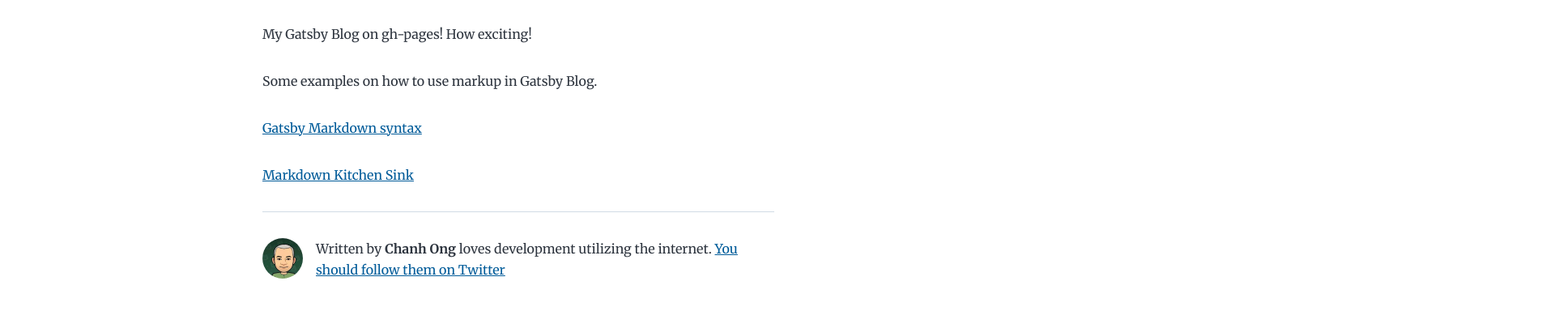
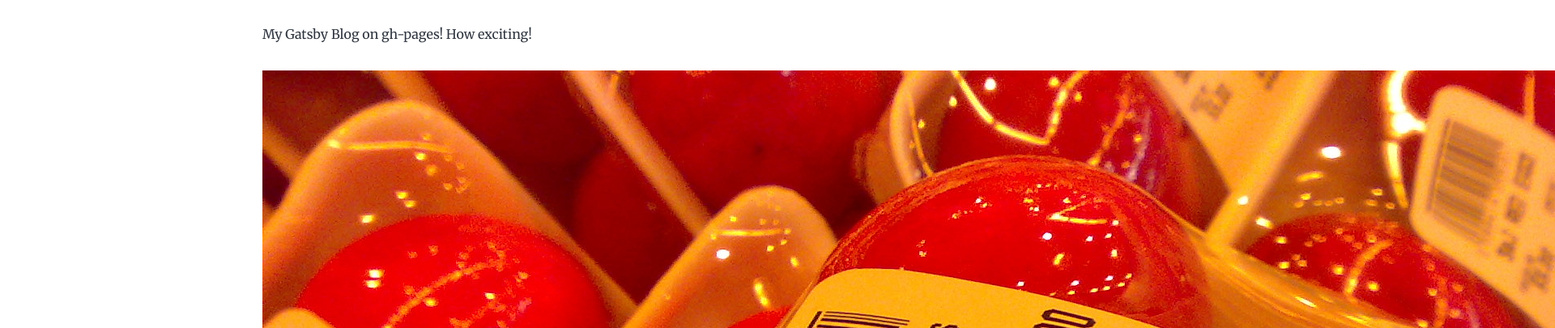
Before and after one commit to chanhong/chanhong.github.io, a Gatsby site: page /about/ in a window 1280 px wide. Shown: the part 211-616 px from the top of the page at 81% size, 1920 px wide, since content can reach past the window. Built offline with nearby package versions, Linux system fonts and the light colour scheme; Gatsby itself is replaced by a stand-in of ours.

Commit message:
eliminate folder of each blog entry

```diff
--- a/content/blog/about/index.md
+++ b/content/blog/about.md
@@ -6,6 +6,8 @@ description: "About Gatsby Blog"
 
 My Gatsby Blog on gh-pages! How exciting!
 
+![Chinese Salty Egg](./salty_egg.jpg)
+
 Some examples on how to use markup in Gatsby Blog.
 
 [Gatsby Markdown syntax](https://www.gatsbyjs.com/docs/reference/markdown-syntax/)
```
Also changed, not shown: content/blog/gatsby-gh-pages.md (renamed from content/blog/gatsby-gh-pages/index.md), content/blog/new-beginning.md (renamed from content/blog/new-beginning/index.md), content/blog/salty_egg.jpg (renamed from content/blog/about/salty_egg.jpg).
